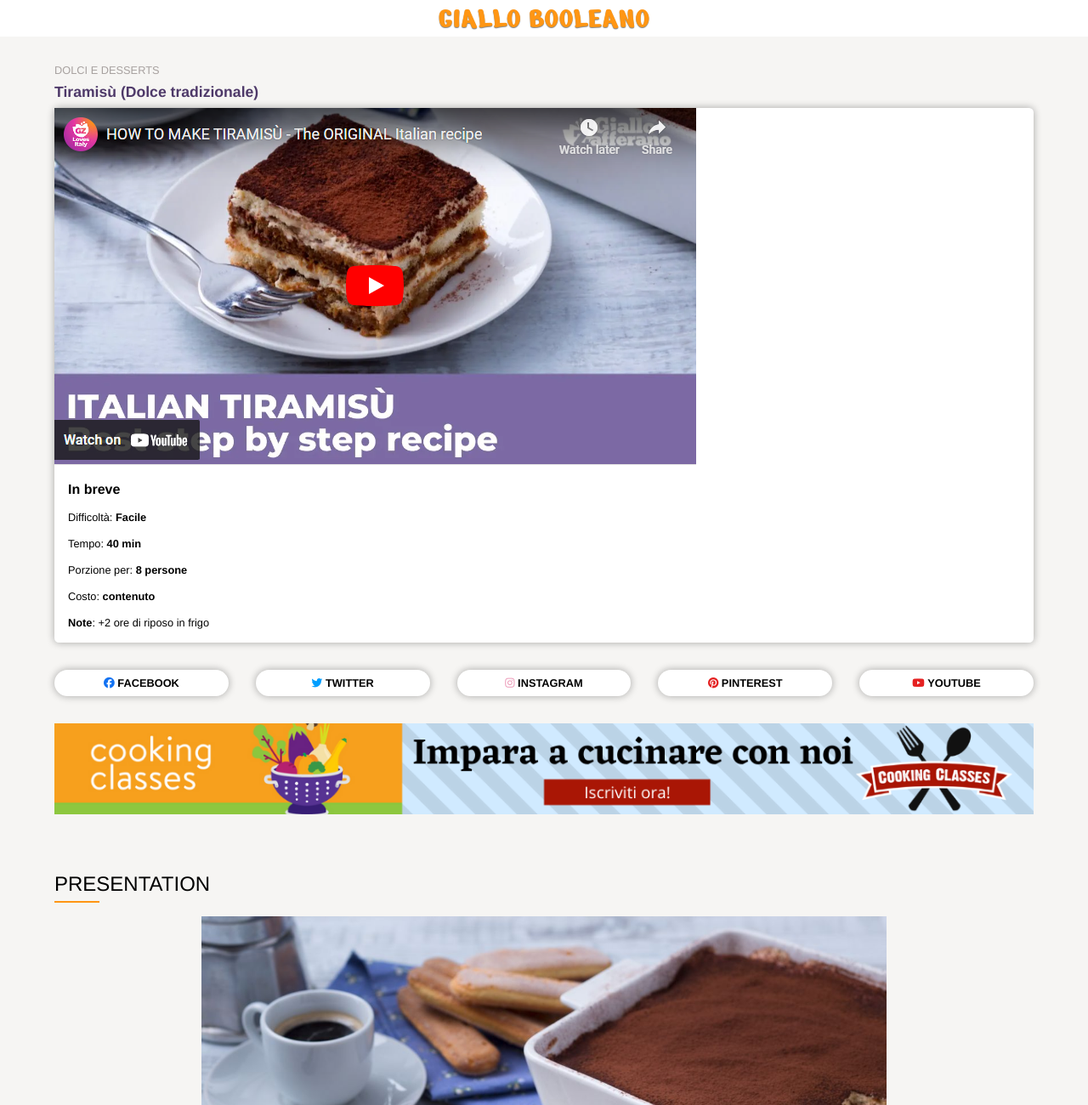
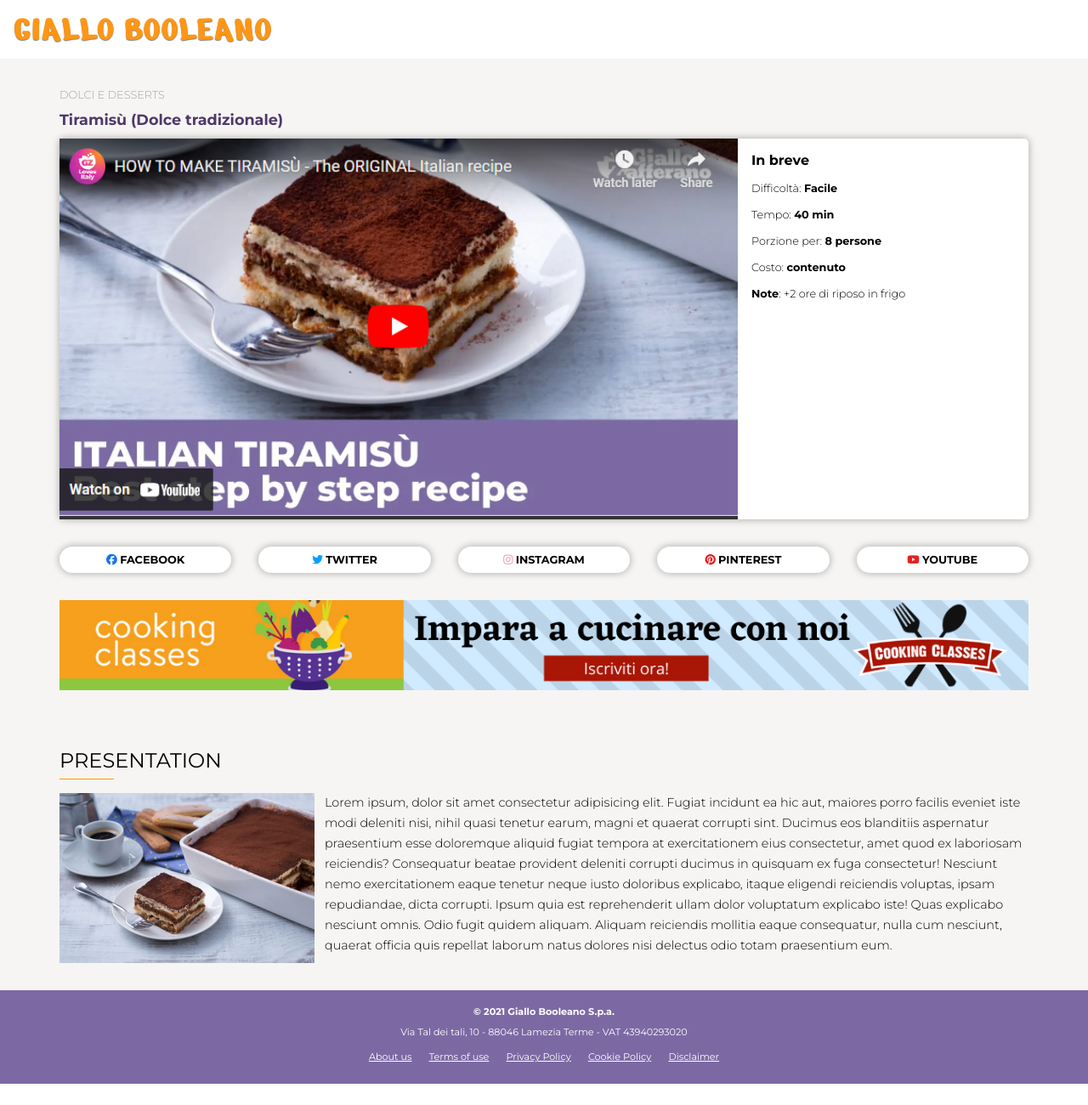
Before and after one commit to fedebacci/htmlcss-responsive-layout, a plain HTML site: page index.html in a window 1280 px wide. Shown: the top 1300 px of the page at 85% size. After the commit the page ends 1275 px from the top, so only its background shows below. Drawn offline with Linux system fonts and the light colour scheme.

Commit message:
modifiche responsive fino a problema prima sezione

```diff
--- a/assets/css/style.css
+++ b/assets/css/style.css
@@ -6,6 +6,7 @@
 }
 body {
     font-family: 'Montserrat', 'Helvetica Neue', sans-serif;
+    font-weight: 300;
 }
 img {
     max-width: 100%;
@@ -17,7 +18,9 @@ a {
 ul {
     list-style-type: none;
 }
-
+b {
+    font-weight: 700;
+}
 
 
 /* DEBUG */
@@ -27,6 +30,9 @@ ul {
     /* padding: 5px; */
     background-color: #ff000022;
     border: 2px dashed red;
+}
+.card-media {
+    background-color: #333;
 }
 
 
@@ -110,24 +116,21 @@ section {
 .display-none {
     display: none;
 }
-/* @ TODO */
-/* Spostare insieme a tutte le altre media query */
-@media screen and (min-width: 768px) {
-    .display-md-inline-block {
-        display: inline-block;
-    }
-    .display-md-block {
-        display: block;
-    }
-}
-@media screen and (min-width: 992px) {
-    .display-lg-inline-block {
-        display: inline-block;
-    }
+
+
+
+/* GENERALI */
+p {
+    line-height: 1.66;
+    font-size: .9rem;
 }
 
 
+
 /* header.page-header */
+header.page-header {
+    padding: .5rem 1rem;
+}
 h1 {
     font-size: 2.25rem;
     text-transform: uppercase;
@@ -154,7 +157,7 @@ main {
 #recipe-preview h2 {
     color: #4E3969;
     font-size: 1.1rem;
-    margin: .5rem 0;
+    margin: .5rem 0 .75rem;
     font-weight: bold;
 }
 /* @ TODO */
@@ -220,19 +223,21 @@ main {
     font-weight: normal;
     position: relative;
     padding-bottom: .5rem;
+    margin-bottom: 1rem;
 }
 #presentation h2::after {
     content: '';
     position: absolute;
     bottom: 0;
     left: 0;
-    height: 2px;
+    height: 1px;
     background-color: #FF9614;
     width: 4ch;
 }
 #presentation img {
     max-width: 70%;
     display: block;
+    /* margin: 0 auto 1rem; */
     margin: 1rem auto;
 }
 /* footer.page-footer */
@@ -240,12 +245,18 @@ footer.page-footer {
     background-color: #7C69A4;
     color: #fff;
     padding: 1rem;
-    font-size: .7rem;
     text-align: center;
     font-weight: normal;
 }
+footer.page-footer p {
+    font-size: .7rem !important;
+}
+footer.page-footer a {
+    font-size: .7rem !important;
+}
 .page-footer p.agency {
     font-weight: bold;
+    margin-bottom: .33rem;
 }
 .page-footer li {
     display: inline-block;
@@ -254,3 +265,66 @@ footer.page-footer {
 .page-footer li a {
     text-decoration: underline;
 }
+
+
+
+@media screen and (min-width: 768px) {
+    /* UTILITY */
+    .display-md-inline-block {
+        display: inline-block;
+    }
+    .display-md-block {
+        display: block;
+    }
+
+    /* Header */
+    h1 {
+        text-align: left;
+        font-size: 2.75rem;
+    }
+
+    /* #recipe-preview */
+    #recipe-preview ul li {
+        display: inline-block;
+        min-width: 33%;
+        padding-right: 1rem;
+    }
+
+    /* #presentation */
+    #presentation img {
+        max-width: 300px;
+        float: left;
+        margin: 0 .75rem 0 0;
+    }
+}
+@media screen and (min-width: 992px) {
+    /* UTILITY */
+    .container {
+        max-width: 1140px;
+    }
+    .display-lg-inline-block {
+        display: inline-block;
+    }
+
+    /* #recipe-preview */
+    #recipe-preview .card {
+        display: flex;
+    }
+    #recipe-preview .card-media {
+        width: 70%;
+    }
+    #recipe-preview .card-media img {
+        width: 100%;
+    }
+    #recipe-preview .card-details {
+        width: 30%;
+    }
+    #recipe-preview .card-details li {
+        /* display: block; */
+        display: list-item;
+    }
+}
+
+.card-media {
+    height: auto !important;
+}
--- a/index.html
+++ b/index.html
@@ -15,10 +15,15 @@
         integrity="sha512-Evv84Mr4kqVGRNSgIGL/F/aIDqQb7xQ2vcrdIwxfjThSH8CSR7PBEakCr51Ck+w+/U6swU2Im1vVX0SVk9ABhg=="
         crossorigin="anonymous" referrerpolicy="no-referrer" />
 
-    <!-- 'NERKO ONE' FONT TITOLO PRINCIPALE -->
+    <!-- LINKS COMUNI PER FONTS CDN -->
     <link rel="preconnect" href="https://fonts.googleapis.com">
     <link rel="preconnect" href="https://fonts.gstatic.com" crossorigin>
+    <!-- 'NERKO ONE' FONT TITOLO PRINCIPALE -->
     <link href="https://fonts.googleapis.com/css2?family=Nerko+One&display=swap" rel="stylesheet">
+    <!-- ??? -->
+    <!-- MONTSERRAT FONT TESTO -->
+    <link href="https://fonts.googleapis.com/css2?family=Montserrat:ital,wght@0,100..900;1,100..900&display=swap"
+        rel="stylesheet">
 
     <link rel="stylesheet" href="./assets/css/style.css">
 </head>
@@ -32,7 +37,9 @@
     <main>
         <section id="recipe-preview">
             <div class="container">
-                <div class="row">
+
+                <!-- Row e colonna non necessarie. Le potrei mettere per completezza (come detto da Donato durante primo es. con griglia) e funzionerebbe allo stesso identico modo -->
+                <!-- <div class="row">
                     <div class="col-100">
                         <p class="recipe-category">
                             Dolci e desserts
@@ -67,6 +74,40 @@
                                 </ul>
                             </div>
                         </div>
+                    </div>
+                </div> -->
+
+                <p class="recipe-category">
+                    Dolci e desserts
+                </p>
+                <h2>
+                    Tiramisù <span class="display-none display-md-inline-block">(Dolce tradizionale)</span>
+                </h2>
+                <div class="card">
+                    <div class="card-media">
+                        <img src="./assets/img/image (10).png" alt="Placeholder video YT">
+                    </div>
+                    <div class="card-details">
+                        <h3>
+                            In breve
+                        </h3>
+                        <ul>
+                            <li>
+                                Difficoltà: <b>Facile</b>
+                            </li>
+                            <li>
+                                Tempo: <b>40 min</b>
+                            </li>
+                            <li>
+                                Porzione per: <b>8 persone</b>
+                            </li>
+                            <li>
+                                Costo: <b>contenuto</b>
+                            </li>
+                            <li>
+                                <b>Note</b>: +2 ore di riposo in frigo
+                            </li>
+                        </ul>
                     </div>
                 </div>
             </div>
@@ -121,15 +162,16 @@
             <div class="container">
                 <!-- Row e colonna non necessarie. Le potrei mettere per completezza (come detto da Donato durante primo es. con griglia) e funzionerebbe allo stesso identico modo -->
                 <!-- <div class="row">
-                    <div class="col-100"> -->
+                    <div class="col-100">
+                        <img src="./assets/img/banner.png" alt="Advertisement">
+                    </div>
+                </div> -->
                 <img src="./assets/img/banner.png" alt="Advertisement">
-                <!-- </div>
-                </div> -->
             </div>
         </section>
         <section id="presentation">
             <div class="container">
-                <!-- Anche qui verificare funzionamento in griglia com eper sez. sopra -->
+                <!-- Anche qui verificare funzionamento in griglia come per sez. sopra -->
                 <h2>Presentation</h2>
                 <div class="clearfix">
                     <img src="./assets/img/tiramisu.jpg" alt="Tiramisù">
@@ -144,10 +186,6 @@
                         voluptatum explicabo iste! Quas explicabo nesciunt omnis.
                         Odio fugit quidem aliquam. Aliquam reiciendis mollitia eaque consequatur, nulla cum nesciunt,
                         quaerat officia quis repellat laborum natus dolores nisi delectus odio totam praesentium eum.
-                        Ipsum molestiae a modi et.
-                        Amet, doloremque quo autem molestias quas cupiditate soluta. Odit doloribus modi ad labore nihil
-                        ex hic, enim ea maiores sapiente sint voluptas, maxime eligendi amet distinctio natus eum,
-                        quisquam quas!
                     </p>
                 </div>
             </div>
```
